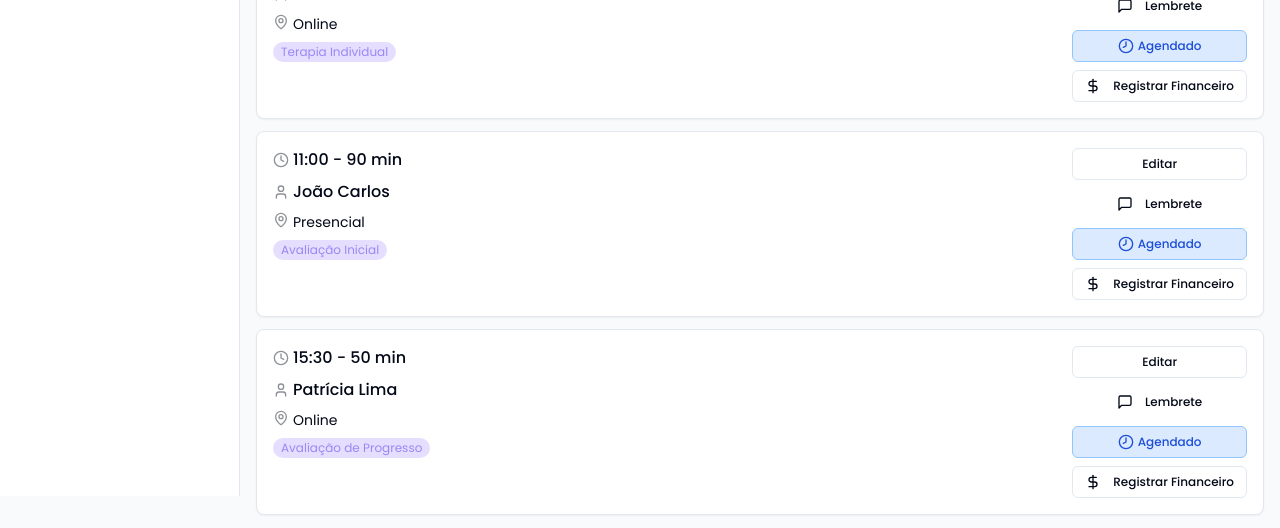
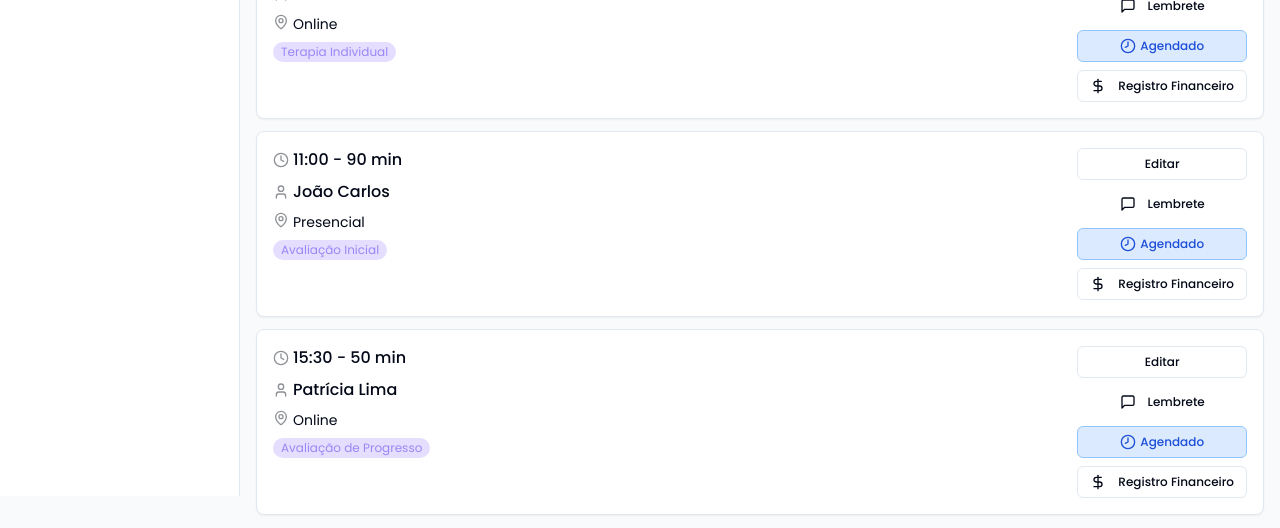
Before and after one commit to vittimendes/fluxo-pro-connect, a React (Vite) app: page /agenda in a window 1280 px wide. Shown: the part 304-832 px from the top of the page. Built offline with nearby package versions, Linux system fonts and the light colour scheme; sample sign-in values are in the browser's storage.

Commit message:
Code edited in Lovable Code Editor
Edited UI in Lovable

```diff
--- a/src/pages/Agenda.tsx
+++ b/src/pages/Agenda.tsx
@@ -445,7 +445,7 @@ const Agenda = () => {
                             onClick={() => navigateToFinancialRecord(appointment)}
                           >
                             <DollarSign className="h-3 w-3 mr-1" />
-                            Registrar Financeiro
+                            Registro Financeiro
                           </Button>
                         </div>
                       </div>
```
